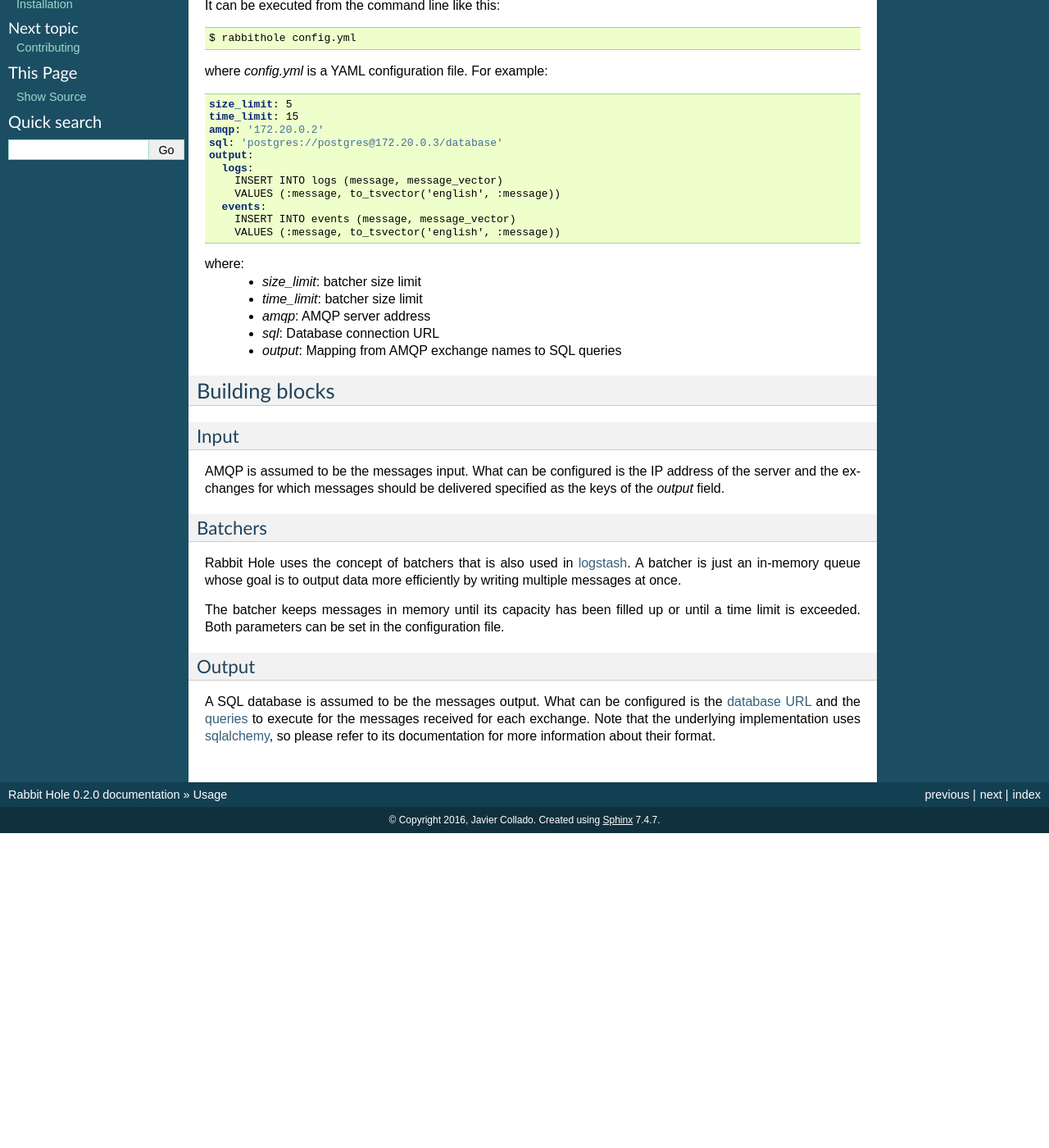
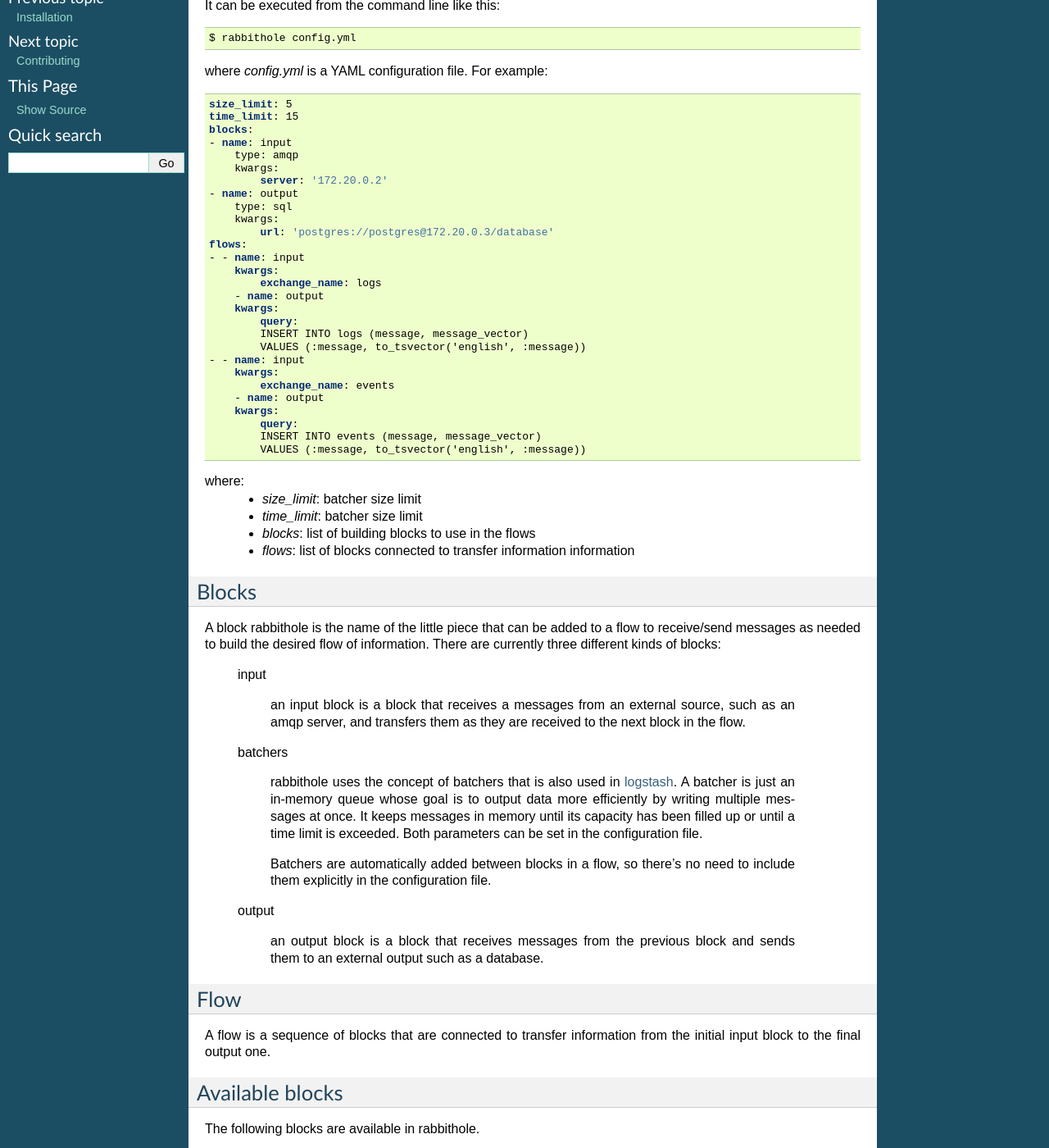
Before and after one commit to jcollado/rabbithole, a Sphinx documentation site: the page built from docs/usage.rst, in a window 1280 px wide and 1400 px high, scrolled down 210 px. Shown: the whole window at 82% size. Built offline with Sphinx 7.4.7, drawn with Linux system fonts in a browser that asks for light colours; before the commit the page ends 1226 px from its top, so only the background shows below that; some of the changed text lies outside the part shown.

Commit message:
Update documentation
Now the new configuration format is explained in the documentation

```diff
--- a/docs/rabbithole.rst
+++ b/docs/rabbithole.rst
@@ -3,6 +3,14 @@ rabbithole package
 
 Submodules
 ----------
+
+rabbithole.amqp module
+----------------------
+
+.. automodule:: rabbithole.amqp
+    :members:
+    :undoc-members:
+    :show-inheritance:
 
 rabbithole.batcher module
 -------------------------
--- a/docs/usage.rst
+++ b/docs/usage.rst
@@ -19,55 +19,136 @@ where *config.yml* is a YAML configuration file. For example:
 
     size_limit: 5
     time_limit: 15
-    amqp: '172.20.0.2'
-    sql: 'postgres://postgres@172.20.0.3/database'
-    output:
-      logs:
-        INSERT INTO logs (message, message_vector)
-        VALUES (:message, to_tsvector('english', :message))
-      events:
-        INSERT INTO events (message, message_vector)
-        VALUES (:message, to_tsvector('english', :message))
+    blocks:
+    - name: input
+        type: amqp
+        kwargs:
+            server: '172.20.0.2'
+    - name: output
+        type: sql
+        kwargs:
+            url: 'postgres://postgres@172.20.0.3/database'
+    flows:
+    - - name: input
+        kwargs:
+            exchange_name: logs
+        - name: output
+        kwargs:
+            query:
+            INSERT INTO logs (message, message_vector)
+            VALUES (:message, to_tsvector('english', :message))
+    - - name: input
+        kwargs:
+            exchange_name: events
+        - name: output
+        kwargs:
+            query:
+            INSERT INTO events (message, message_vector)
+            VALUES (:message, to_tsvector('english', :message))
 
 where:
     - *size_limit*: batcher size limit
     - *time_limit*: batcher size limit
-    - *amqp*: AMQP server address
-    - *sql*: Database connection URL
-    - *output*: Mapping from AMQP exchange names to SQL queries
+    - *blocks*: list of building blocks to use in the flows
+    - *flows*: list of blocks connected to transfer information
+      information
 
 
-Building blocks
-===============
+Blocks
+======
 
-Input
------
+A block rabbithole is the name of the little piece that can be added to a flow
+to receive/send messages as needed to build the desired flow of information.
+There are currently three different kinds of blocks:
 
-AMQP is assumed to be the messages input. What can be configured is the IP
-address of the server and the exchanges for which messages should be delivered
-specified as the keys of the *output* field.
+    input
 
-Batchers
---------
+        an input block is a block that receives a messages from an external
+        source, such as an amqp server, and transfers them as they are received
+        to the next block in the flow.
 
-Rabbit Hole uses the concept of batchers that is also used in logstash_. A
-batcher is just an in-memory queue whose goal is to output data more
-efficiently by writing multiple messages at once.
+    batchers
 
-The batcher keeps messages in memory until its capacity has been filled up or
-until a time limit is exceeded. Both parameters can be set in the configuration
-file.
+        rabbithole uses the concept of batchers that is also used in
+        logstash_. A batcher is just an in-memory queue whose goal is to output
+        data more efficiently by writing multiple messages at once.  It keeps
+        messages in memory until its capacity has been filled up or until a
+        time limit is exceeded. Both parameters can be set in the configuration
+        file.
 
-Output
-------
+        Batchers are automatically added between blocks in a flow, so there's
+        no need to include them explicitly in the configuration file.
 
-A SQL database is assumed to be the messages output. What can be configured is
-the `database URL`_ and the queries_ to execute for the messages received for
-each exchange. Note that the underlying implementation uses sqlalchemy_, so
-please refer to its documentation for more information about their format.
+    output
+
+        an output block is a block that receives messages from the previous
+        block and sends them to an external output such as a database.
+
+Flow
+====
+
+A flow is a sequence of blocks that are connected to transfer information from
+the initial input block to the final output one.
+
+Available blocks
+================
+
+The following blocks are available in rabbithole.
+
+amqp
+----
+
+ampq is an input flow that can receive data from amqp servers.
+
+.. code-block:: yaml
+
+    blocks:
+    - name: input
+        type: amqp
+        kwargs:
+            server: '172.20.0.2'
+    flows:
+    - - name: input
+        kwargs:
+            exchange_name: logs
+
+where:
+
+    *server*: is the IP address of the amq server to connect to
+    *exchange_name* is the name of the exchange for which messages will be
+    transferred in a given flow
+
+
+sql
+---
+
+sql is an output flow that can write data to SQL databases.
+
+.. code-block:: yaml
+
+    blocks:
+    - name: output
+        type: sql
+        kwargs:
+            url: 'postgres://postgres@172.20.0.3/database'
+    flows:
+    - - name: output
+        kwargs:
+            query:
+            INSERT INTO logs (message, message_vector)
+            VALUES (:message, to_tsvector('english', :message))
+
+where:
+
+    *url* is the `connection string`_ to the database.
+    *query* is the `query`_ to execute when a message is received in a given
+    flow.
+
+Note that the underlying implementation uses sqlalchemy_, so please refer to
+its documentation for more information about their format.
 
 
 .. _logstash: https://www.elastic.co/products/logstash
-.. _database URL: http://docs.sqlalchemy.org/en/latest/core/engines.html#database-urls
-.. _queries: http://docs.sqlalchemy.org/en/latest/core/sqlelement.html?highlight=text#sqlalchemy.sql.expression.text
+.. _connection string: http://docs.sqlalchemy.org/en/latest/core/engines.html#database-urls
+.. _query: http://docs.sqlalchemy.org/en/latest/core/sqlelement.html?highlight=text#sqlalchemy.sql.expression.text
 .. _sqlalchemy: http://www.sqlalchemy.org/
```
Also changed, not shown: other parts of docs/rabbithole.rst (+3 -11 lines), 1 other file.
